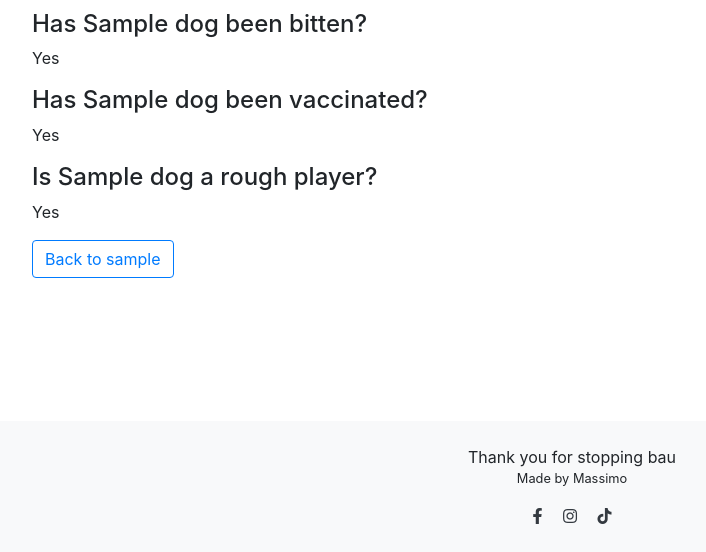
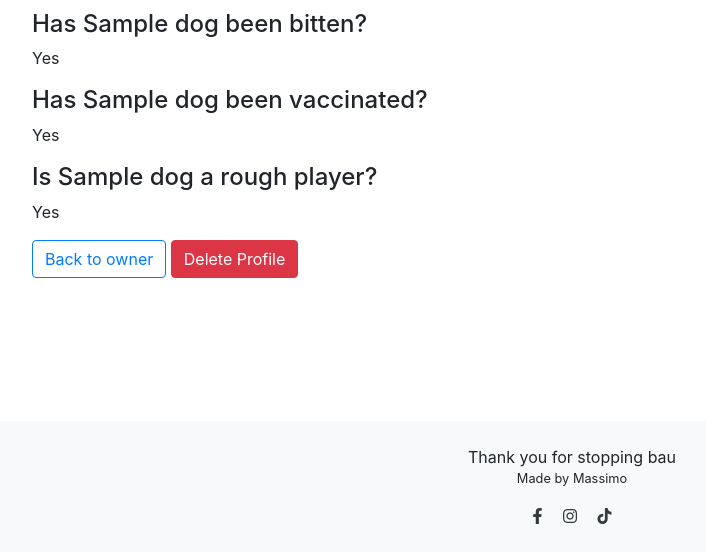
Before and after one commit to Max9414/BarkingWay, a Django app: page /d_o_profile/dog/1 in a window 1280 px wide. Shown: the part 248-800 px from the top of the page, without its empty margins (68-774 px from the left). Run offline with Django 5.2, Linux system fonts and the light colour scheme; tables that the repository leaves empty hold one stand-in row (values such as "Sample post"); some libraries are stand-ins or nearby versions.

Commit message:
Successfully created and implemented modifications and deletions of human and dog profile

```diff
--- a/BarkingWay/settings.py
+++ b/BarkingWay/settings.py
@@ -58,6 +58,10 @@ INSTALLED_APPS = [
     'd_o_profile',
     'homepage',
 ]
+
+SITE_ID = 1
+LOGIN_REDIRECT_URL = '/'
+LOGOUT_REDIRECT_URL = '/'
 
 MIDDLEWARE = [
     'django.middleware.security.SecurityMiddleware',
--- a/d_o_profile/templates/d_o_profile/dog_profile_creation.html
+++ b/d_o_profile/templates/d_o_profile/dog_profile_creation.html
@@ -5,7 +5,7 @@
 {% block content %}
 
 <div class="container">
-    <h2>Create a New Dog Profile</h2>
+    <h2>{% if dog %}Modify{% else %}Create a new{% endif %} Dog Profile</h2>
     <form method="post">
         {% csrf_token %}
         {{ form.as_p }}
--- a/d_o_profile/templates/d_o_profile/dogprofile.html
+++ b/d_o_profile/templates/d_o_profile/dogprofile.html
@@ -26,7 +26,8 @@
     {% else %}
         <p>No</p>
     {% endif %}
-    <button class="btn btn-outline-primary" onclick="location.href='{% url 'human_profile' %}'">Back to {{ dog.owner }}</button>
+    <button class="btn btn-outline-primary" onclick="location.href='{% url 'human_profile' %}'">Back to owner</button>
+    <button class="btn btn-danger" onclick="location.href='{% url 'dog_delete' dog.id %}'">Delete Profile</button>
 
 </div>
 
--- a/d_o_profile/templates/d_o_profile/humanprofile.html
+++ b/d_o_profile/templates/d_o_profile/humanprofile.html
@@ -22,13 +22,12 @@
         {% for dog in owned_dogs %}
         <li>
             <a href="{% url 'dog_profile' dog.id %}">{{ dog.name }} ({{ dog.breed }})</a>
-            <p>Modify profile</p>
+            <a href="{% url 'dog_update' dog.id %}">Modify profile</a>
         </li>
         {% endfor %}
     </ul>
     <h4>Manage dog profile:</h4>
     <button class="btn btn-primary" onclick="location.href='{% url 'dog_creation' %}'">New Profile</button>
-    <button class="btn btn-danger">Delete Profile</button>
 
 </div>
 
--- a/d_o_profile/urls.py
+++ b/d_o_profile/urls.py
@@ -5,5 +5,7 @@ urlpatterns = [
     path('profile/', human_profile_view, name="human_profile"),
     path('dog/<int:dog_id>', dog_profile_view, name="dog_profile"),
     path('create-dog/', create_dog, name="dog_creation"),
-    path('modify-human/<int:owner_id>', modify_owner, name="human_update")
+    path('modify-human/<int:owner_id>', modify_owner, name="human_update"),
+    path('modify-dog/<int:dog_id>', modify_dog, name="dog_update"),
+    path('delete-dog/<int:dog_id>', delete_dog, name="dog_delete"),
 ]
--- a/d_o_profile/views.py
+++ b/d_o_profile/views.py
@@ -1,4 +1,4 @@
-from django.shortcuts import render, get_object_or_404, redirect
+from django.shortcuts import render, get_object_or_404, redirect, reverse
 from django.http import HttpResponse
 from django.views import generic
 from django.contrib.auth.decorators import login_required
@@ -42,6 +42,29 @@ def create_dog(request):
         form = DogForm()
     return render(request, 'd_o_profile/dog_profile_creation.html', {'form': form})
 
+
+@login_required
+def modify_dog(request, dog_id):
+    dog_instance = get_object_or_404(Dog, id=dog_id)
+    if request.method == "POST":
+        form = DogForm(request.POST, instance=dog_instance)
+        if form.is_valid():
+            dog = form.save()
+            return redirect(reverse('dog_profile', kwargs={'dog_id': dog_instance.id}))
+    else:
+        form = DogForm(instance=dog_instance)
+    return render(request, 'd_o_profile/dog_profile_creation.html', {'form': form})
+
+
+@login_required
+def delete_dog(request, dog_id):
+    dog_instance = get_object_or_404(Dog, id=dog_id)
+    if request.method == "POST":
+        dog_instance.delete()
+        return redirect('human_profile')
+    return render(request, 'd_o_profile/confirm_delete.html', {'dog': dog_instance})
+
+
 @login_required
 def modify_owner(request, owner_id):
     owner_instance = get_object_or_404(Owner, id=owner_id)
```
Also changed, not shown: d_o_profile/templates/d_o_profile/confirm_delete.html (added, +18 -0 lines).
